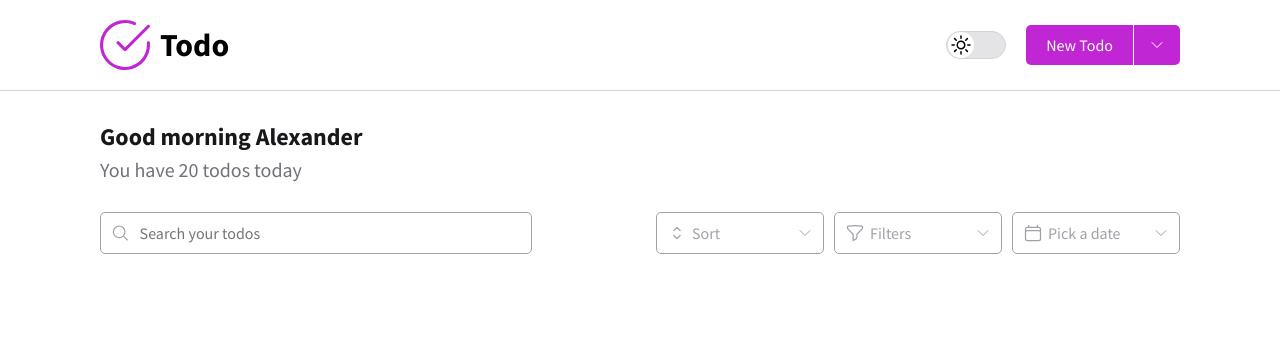
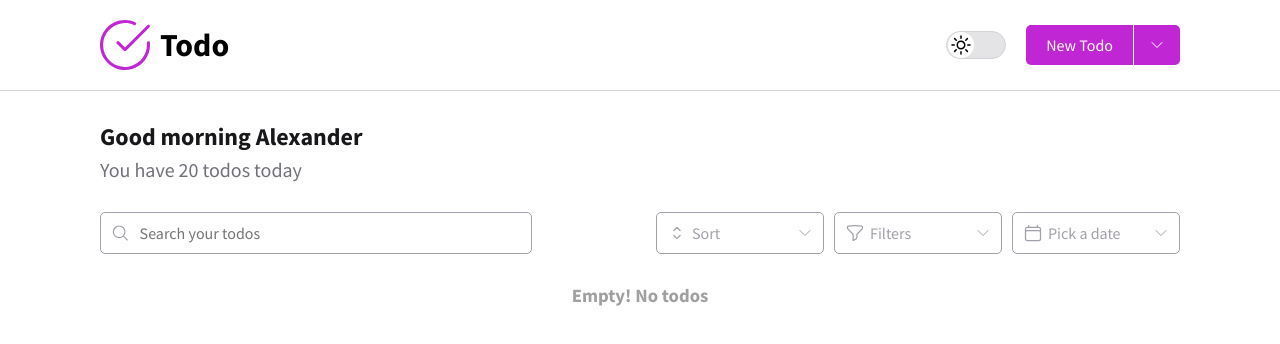
Before and after one commit to neicore/todo, a React (Create React App) app: page / in a window 1280 px wide. Shown: the top 344 px of the page. Built offline with nearby package versions, Linux system fonts and the light colour scheme.

Commit message:
handle empty todo state

```diff
--- a/src/App.tsx
+++ b/src/App.tsx
@@ -20,9 +20,13 @@ function App() {
       <Toolbar />
 
       <div className={style.todo_container}>
-        {state.todos?.map((todo, index) => (
-          <TodoCard todo={todo} key={index} />
-        ))}
+        {state.todos?.length === 0 ? (
+          <h3 className={style.empty_todos}>Empty! No todos</h3>
+        ) : (
+          state.todos?.map((todo, index) => (
+            <TodoCard todo={todo} key={index} />
+          ))
+        )}
       </div>
       {state.modal?.child ? <Modal child={state.modal.child} /> : null}
     </div>
--- a/src/app.module.sass
+++ b/src/app.module.sass
@@ -4,3 +4,8 @@
     align-items: flex-start
     padding: 30px 100px
     gap: 20px
+
+    .empty_todos
+        width: 100%
+        text-align: center
+        color: #a0a0a0
```
